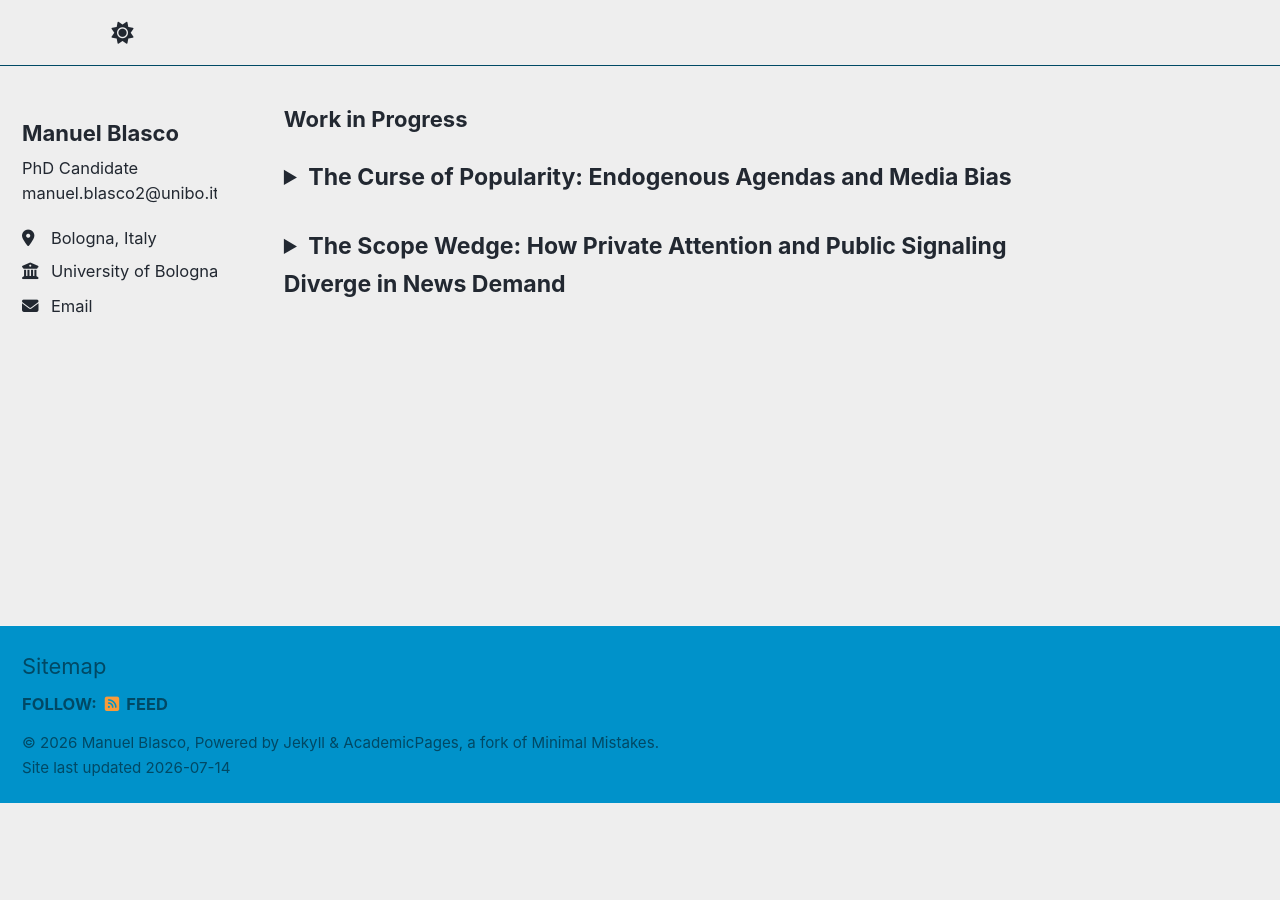
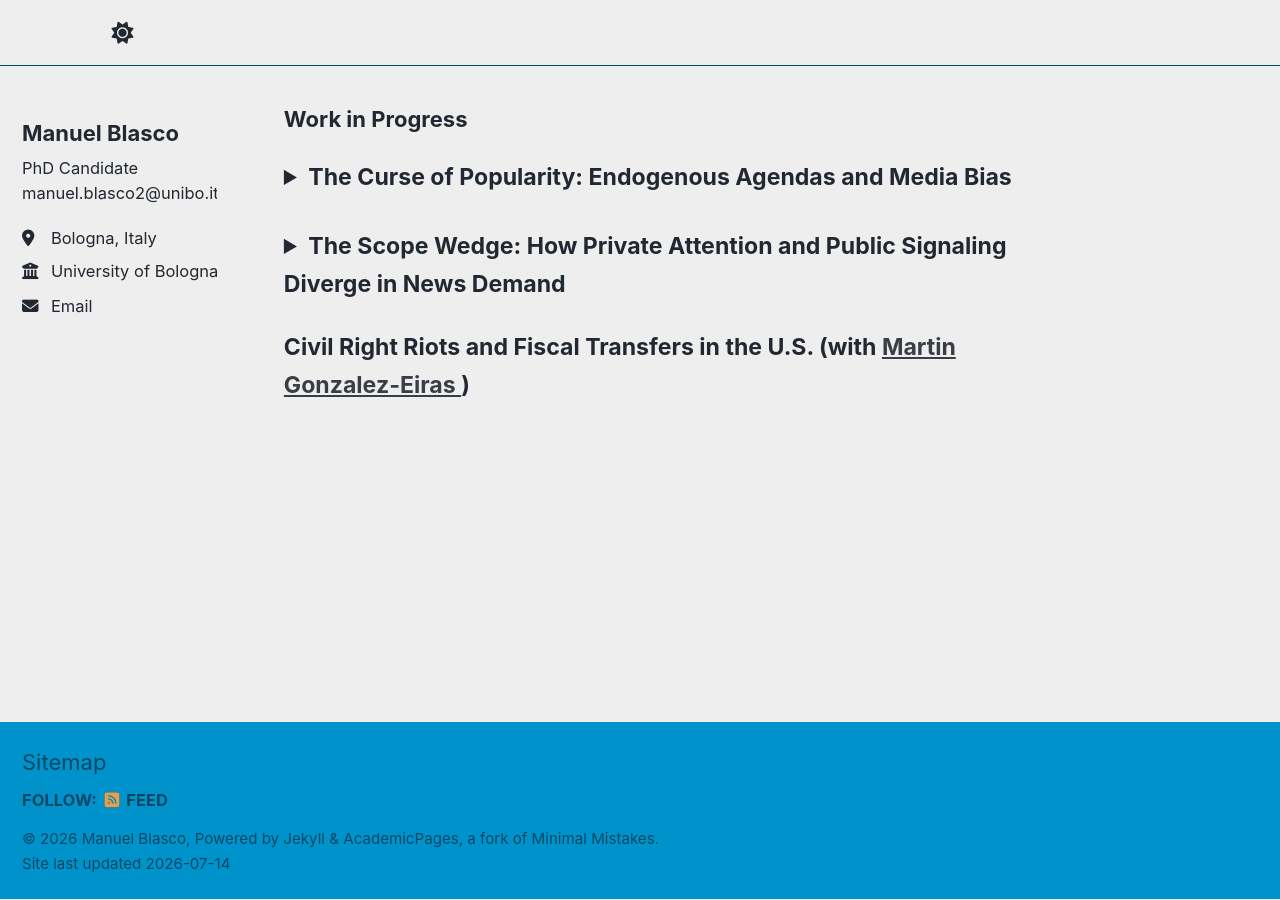
Before and after one commit to ManuelBlasco/manuelblasco.github.io, a Jekyll site: the page built from _pages/about.md, in a window 1280 px wide and 900 px high, scrolled down 2094 px. Built offline with Jekyll 4.4.1, drawn with Linux system fonts in a browser that asks for light colours; a script that is not in the unit is left out; before the commit the page ends 2898 px from its top, so only the background shows below that.

Commit message:
Update about.md

```diff
--- a/_pages/about.md
+++ b/_pages/about.md
@@ -69,3 +69,10 @@ I am a microeconomist working on Media and Information Economics and Political E
     </p>
   </div>
 </details>
+
+<div style="margin: 0.9rem 0; font-weight: 700; font-size: 1.05em;">
+  Civil Right Riots and Fiscal Transfers in the U.S. (with
+  <a href="https://sites.google.com/view/mgeiras/inicio" target="_blank" rel="noopener noreferrer">
+    Martin Gonzalez-Eiras
+  </a>)
+</div>
```
